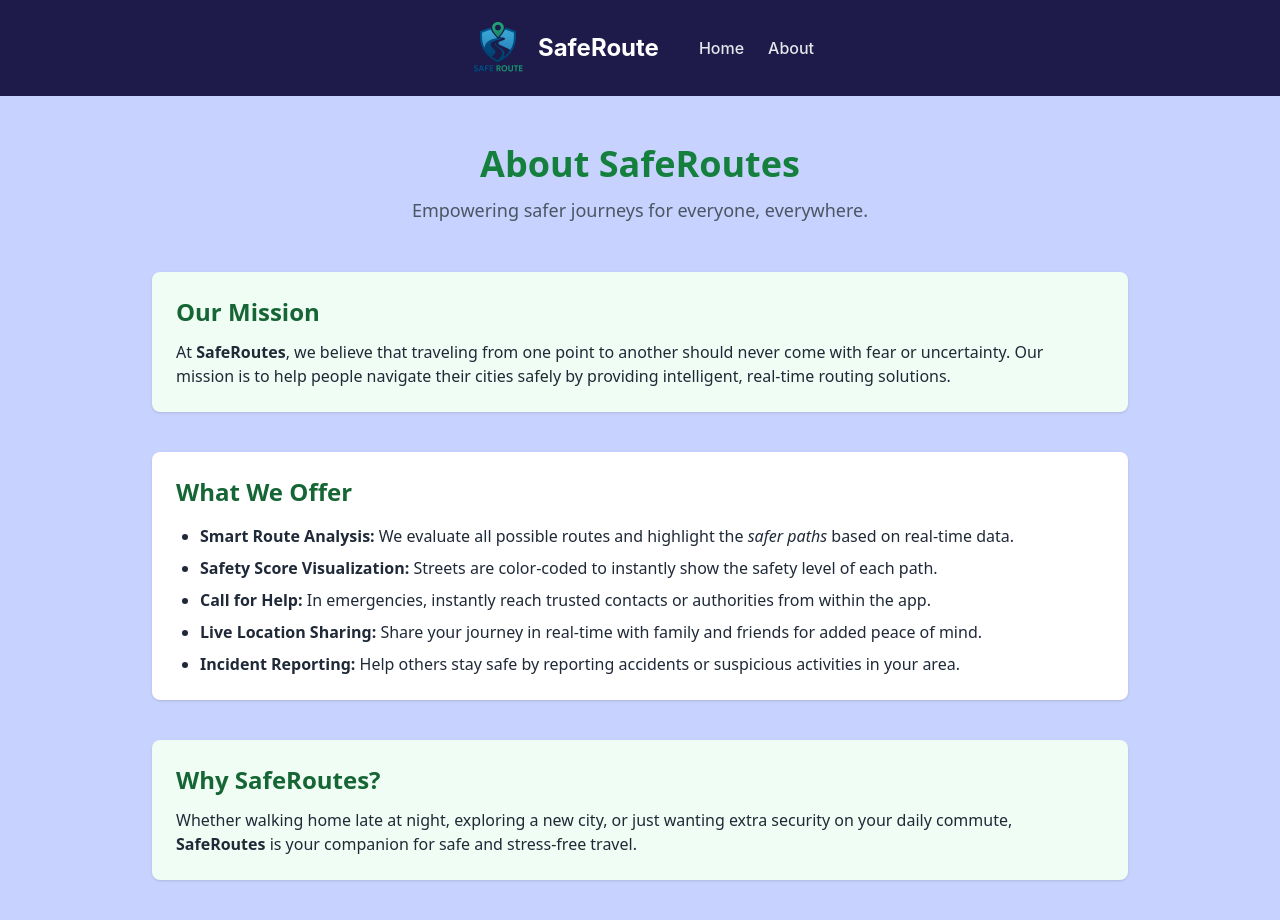
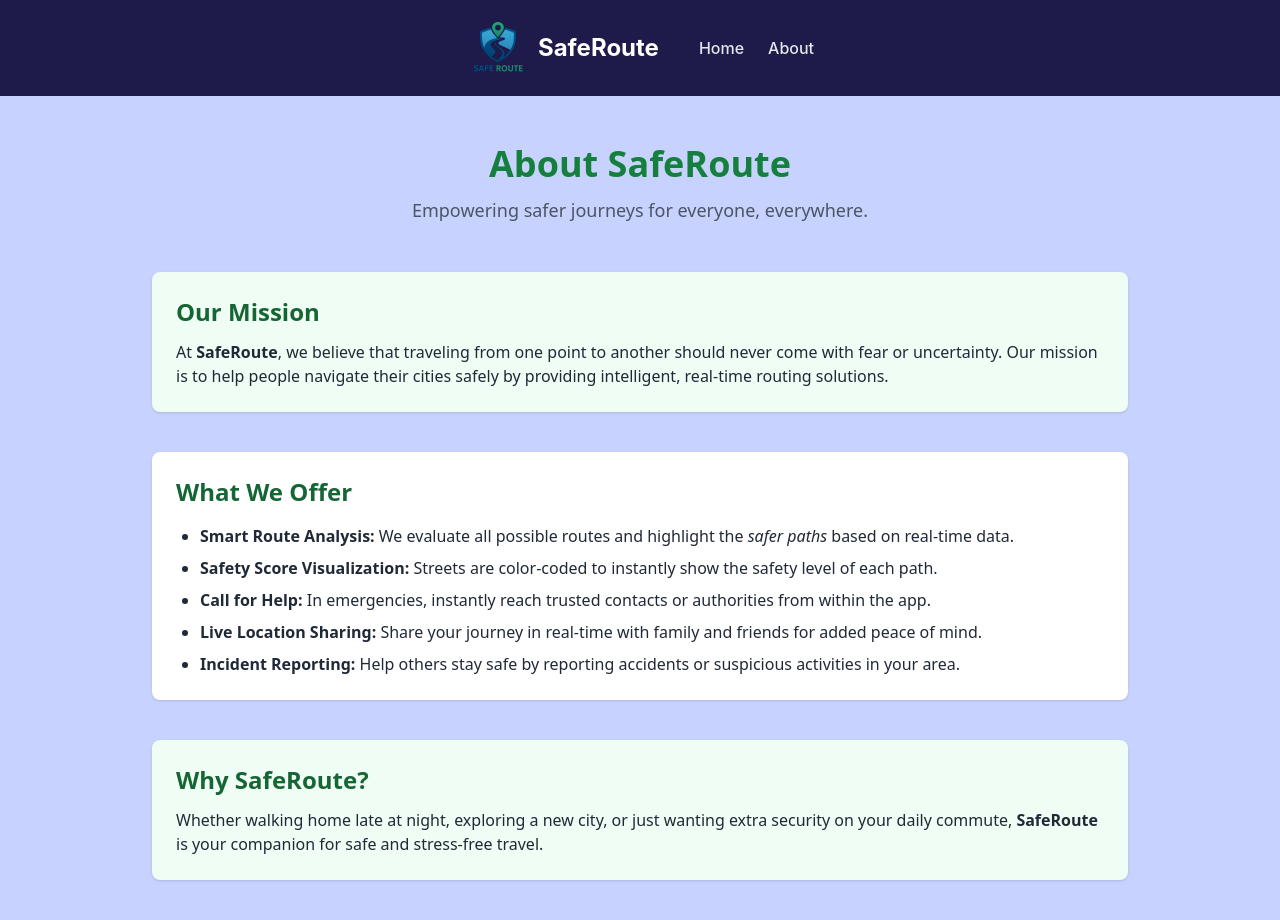
Before and after one commit to Ayush-rawat25/Saferoute, a React (Create React App) app in the folder client/: page /about in a window 1280 px wide. Shown: the top 920 px of the page. Built offline with nearby package versions, Linux system fonts and the light colour scheme.

Commit message:
AboutUs-updated

```diff
--- a/client/src/components/About.js
+++ b/client/src/components/About.js
@@ -6,7 +6,7 @@ const AboutUs = () => {
     <section className="max-w-5xl mx-auto px-6 py-12 font-sans text-gray-800">
       {/* Hero Section */}
       <div className="text-center mb-12">
-        <h1 className="text-4xl font-bold text-green-700">About SafeRoutes</h1>
+        <h1 className="text-4xl font-bold text-green-700">About SafeRoute</h1>
         <p className="mt-3 text-lg text-gray-600">
           Empowering safer journeys for everyone, everywhere.
         </p>
@@ -16,7 +16,7 @@ const AboutUs = () => {
       <div className="bg-green-50 rounded-lg shadow p-6 mb-10">
         <h2 className="text-2xl font-semibold text-green-800 mb-3">Our Mission</h2>
         <p>
-          At <span className="font-bold">SafeRoutes</span>, we believe that traveling from one point to another
+          At <span className="font-bold">SafeRoute</span>, we believe that traveling from one point to another
           should never come with fear or uncertainty. Our mission is to help people
           navigate their cities safely by providing intelligent, real-time routing solutions.
         </p>
@@ -51,10 +51,10 @@ const AboutUs = () => {
 
       {/* Why Section */}
       <div className="bg-green-50 rounded-lg shadow p-6">
-        <h2 className="text-2xl font-semibold text-green-800 mb-3">Why SafeRoutes?</h2>
+        <h2 className="text-2xl font-semibold text-green-800 mb-3">Why SafeRoute?</h2>
         <p>
           Whether walking home late at night, exploring a new city, or just wanting extra
-          security on your daily commute, <span className="font-bold">SafeRoutes</span> is your companion for
+          security on your daily commute, <span className="font-bold">SafeRoute</span> is your companion for
           safe and stress-free travel.
         </p>
       </div>
```
